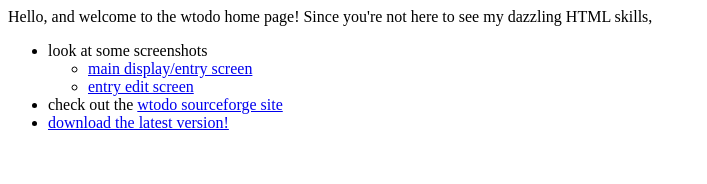
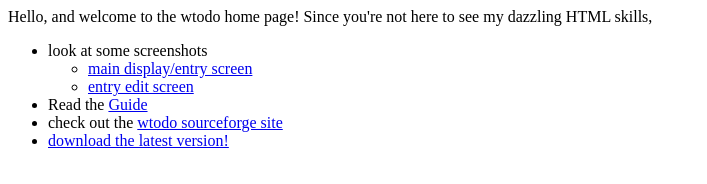
Before and after one commit to jeffschaller/wtodo, a plain HTML site: page index.html in a window 1280 px wide. Shown: the whole page, without its empty margins (0-707 px from the left). Drawn offline with Linux system fonts and the light colour scheme.

Commit message:
added a link to the GUIDE

```diff
--- a/index.html
+++ b/index.html
@@ -10,6 +10,7 @@ to see my dazzling HTML skills,
 	<LI><A HREF="wt_display.png">main display/entry screen</A>
 	<LI><A HREF="wt_edit.png">entry edit screen</A>
 	</UL>
+<LI>Read the <A HREF="GUIDE.txt">Guide</A>
 <LI>check out the
 <A HREF="http://sourceforge.net/projects/wtodo/">wtodo sourceforge site</A>
 <LI><A HREF="http://sourceforge.net/project/showfiles.php?group_id=38779">download the latest version!</A>
```
